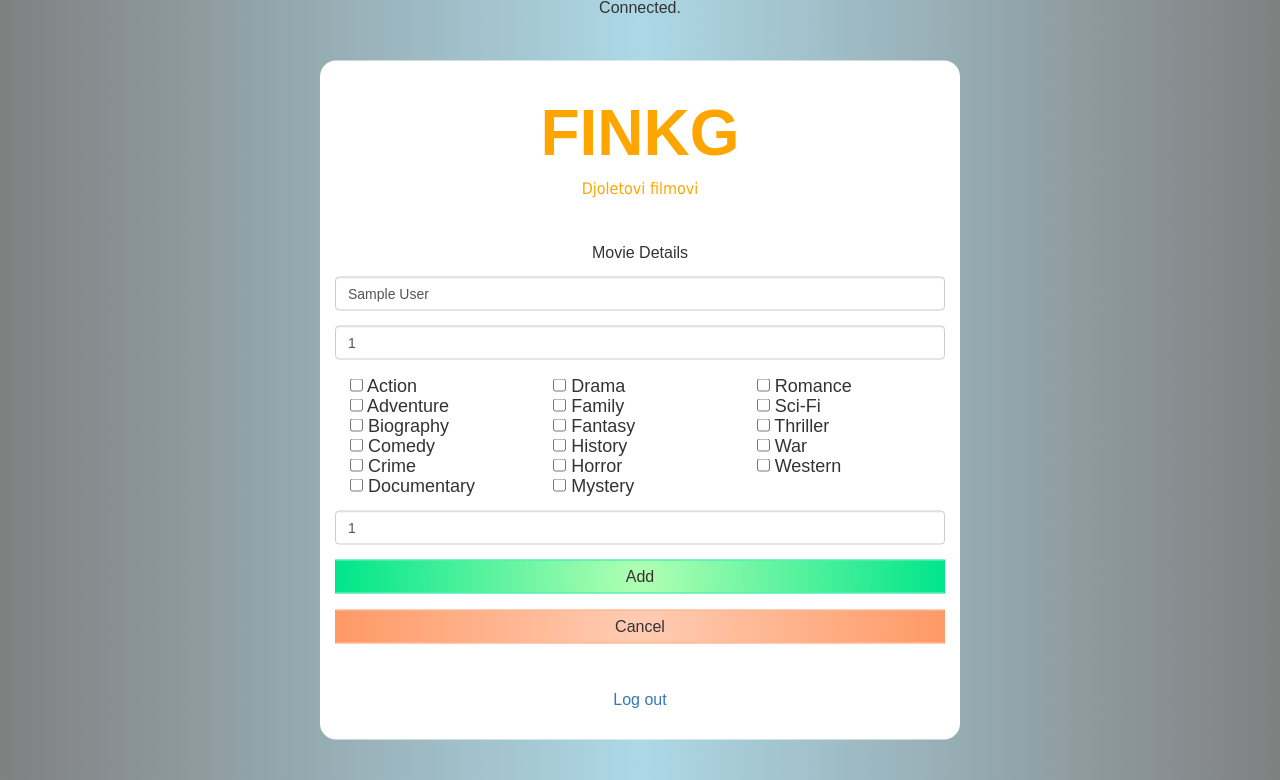
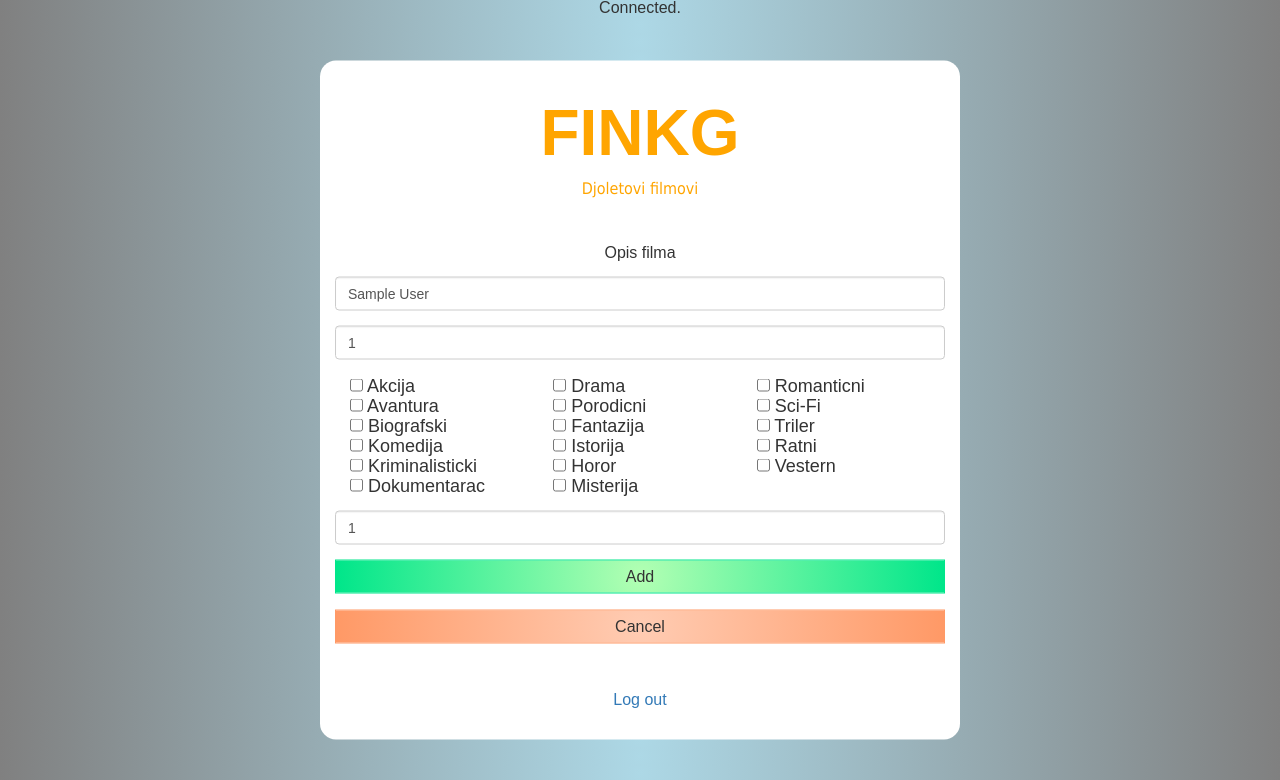
Before and after one commit to DjordjeA/PIA-homeworks, a PHP site: page /addmovie.php in a window 1280 px wide. Shown: the top 780 px of the page. Run offline with PHP 8.4, Linux system fonts and the light colour scheme; the visitor is signed in with stand-in values (Sample User, id 1); data comes from the database, SQL or seed files in the repository.

```diff
--- a/hw-4/addmovie.php
+++ b/hw-4/addmovie.php
@@ -28,7 +28,7 @@ include 'session_checker.php';
     </div>
   </a>
 
-  <span class="text">Movie Details</span><br><br>
+  <span class="text">Opis filma</span><br><br>
     <form action="addmovie_process.php" method="POST">
       <div class="form-group">
         <input type="text" class="form-control" id="username" name="input_moviename" value="<?php if (isset($_SESSION['input_moviename'])) { echo $_SESSION['input_moviename']; } ?>" placeholder="Movie Name">
@@ -41,43 +41,43 @@ include 'session_checker.php';
 
         <div class="col-lg-4 col-md-4 col-sm-4 col-xs-12">
         <input type="hidden" name="input_moviegenre0" value=0>
-        <input type="checkbox" name="input_moviegenre0" value=1> Action<br>
+        <input type="checkbox" name="input_moviegenre0" value=1> Akcija<br>
         <input type="hidden" name="input_moviegenre1" value=0>
-        <input type="checkbox" name="input_moviegenre1" value=1> Adventure<br>
+        <input type="checkbox" name="input_moviegenre1" value=1> Avantura<br>
         <input type="hidden" name="input_moviegenre2" value=0>
-        <input type="checkbox" name="input_moviegenre2" value=1> Biography<br>
+        <input type="checkbox" name="input_moviegenre2" value=1> Biografski<br>
         <input type="hidden" name="input_moviegenre3" value=0>
-        <input type="checkbox" name="input_moviegenre3" value=1> Comedy<br>
+        <input type="checkbox" name="input_moviegenre3" value=1> Komedija<br>
         <input type="hidden" name="input_moviegenre4" value=0>
-        <input type="checkbox" name="input_moviegenre4" value=1> Crime<br>
+        <input type="checkbox" name="input_moviegenre4" value=1> Kriminalisticki<br>
         <input type="hidden" name="input_moviegenre5" value=0>
-        <input type="checkbox" name="input_moviegenre5" value=1> Documentary<br>
+        <input type="checkbox" name="input_moviegenre5" value=1> Dokumentarac<br>
         </div>
         <div class="col-lg-4 col-md-4 col-sm-4 col-xs-12">
         <input type="hidden" name="input_moviegenre6" value=0>
         <input type="checkbox" name="input_moviegenre6" value=1> Drama<br>
         <input type="hidden" name="input_moviegenre7" value=0>
-        <input type="checkbox" name="input_moviegenre7" value=1> Family<br>
+        <input type="checkbox" name="input_moviegenre7" value=1> Porodicni<br>
         <input type="hidden" name="input_moviegenre8" value=0>
-        <input type="checkbox" name="input_moviegenre8" value=1> Fantasy<br>
+        <input type="checkbox" name="input_moviegenre8" value=1> Fantazija<br>
         <input type="hidden" name="input_moviegenre9" value=0>
-        <input type="checkbox" name="input_moviegenre9" value=1> History<br>
+        <input type="checkbox" name="input_moviegenre9" value=1> Istorija<br>
         <input type="hidden" name="input_moviegenre10" value=0>
-        <input type="checkbox" name="input_moviegenre10" value=1> Horror<br>
+        <input type="checkbox" name="input_moviegenre10" value=1> Horor<br>
         <input type="hidden" name="input_moviegenre11" value=0>
-        <input type="checkbox" name="input_moviegenre11" value=1> Mystery<br>
+        <input type="checkbox" name="input_moviegenre11" value=1> Misterija<br>
         </div>
         <div class="col-lg-4 col-md-4 col-sm-4 col-xs-12">
         <input type="hidden" name="input_moviegenre12" value=0>
-        <input type="checkbox" name="input_moviegenre12" value=1> Romance<br>
+        <input type="checkbox" name="input_moviegenre12" value=1> Romanticni<br>
         <input type="hidden" name="input_moviegenre13" value=0>
         <input type="checkbox" name="input_moviegenre13" value=1> Sci-Fi<br>
         <input type="hidden" name="input_moviegenre14" value=0>
-        <input type="checkbox" name="input_moviegenre14" value=1> Thriller<br>
+        <input type="checkbox" name="input_moviegenre14" value=1> Triler<br>
         <input type="hidden" name="input_moviegenre15" value=0>
-        <input type="checkbox" name="input_moviegenre15" value=1> War<br>
+        <input type="checkbox" name="input_moviegenre15" value=1> Ratni<br>
         <input type="hidden" name="input_moviegenre16" value=0>
-        <input type="checkbox" name="input_moviegenre16" value=1> Western<br>
+        <input type="checkbox" name="input_moviegenre16" value=1> Vestern<br>
         <br><br>
         </div>
 
```
Also changed, not shown: hw-4/remove_process.php (added, +39 -0 lines).
